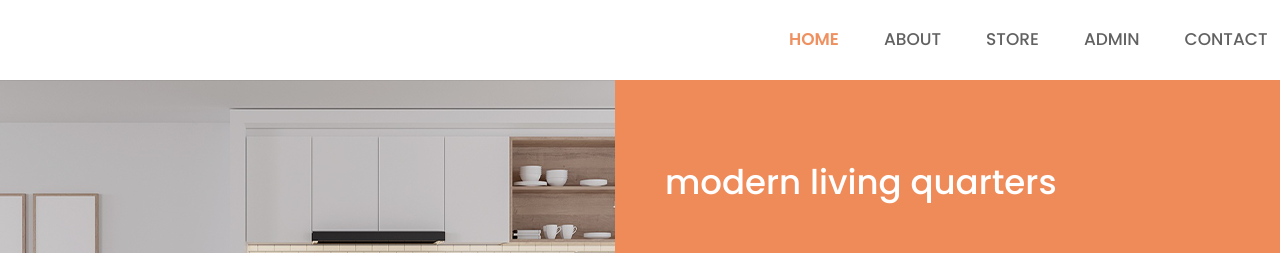
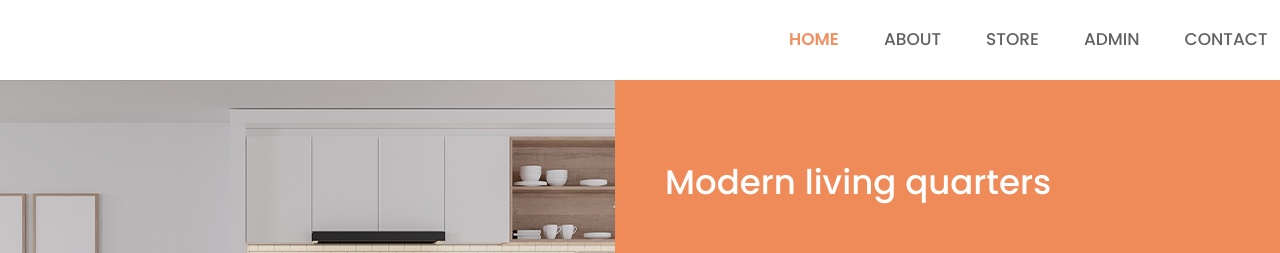
Before and after one commit to ImaraanSheldon/Demure, a Vue app: page /about in a window 1280 px wide. Shown: the top 253 px of the page. Built offline with nearby package versions, Linux system fonts and the light colour scheme.

Commit message:
fixed mistakes

```diff
--- a/src/views/AboutView.vue
+++ b/src/views/AboutView.vue
@@ -5,7 +5,7 @@
           <div class = "catalog-left"></div>
           <div class = "catalog-right text-white flex py-auto">
               <div class = "section-title">
-                  <h1>modern living quarters</h1>
+                  <h1>Modern living quarters</h1>
               </div>
               <p class = "text">"Demure" is a refined interior decor website dedicated to transforming living spaces into modern sanctuaries of style and comfort. We believe that a well-designed environment enhances not only the aesthetic appeal but also the overall quality of life. Our curated collections feature a blend of contemporary elegance and timeless simplicity, catering to those who appreciate the finer details in their surroundings.</p>
           </div>
@@ -24,7 +24,7 @@
                         </div>
                         <div class = "category-item">
                             <img src = "@/assets/images/category_img_2.png">
-                            <div class = "category-badge bg-white text-dark flex">Furnitre Set</div>
+                            <div class = "category-badge bg-white text-dark flex">Furniture Set</div>
                         </div>
                         <div class = "category-item">
                             <img src = "@/assets/images/category_img_3.png">
```
